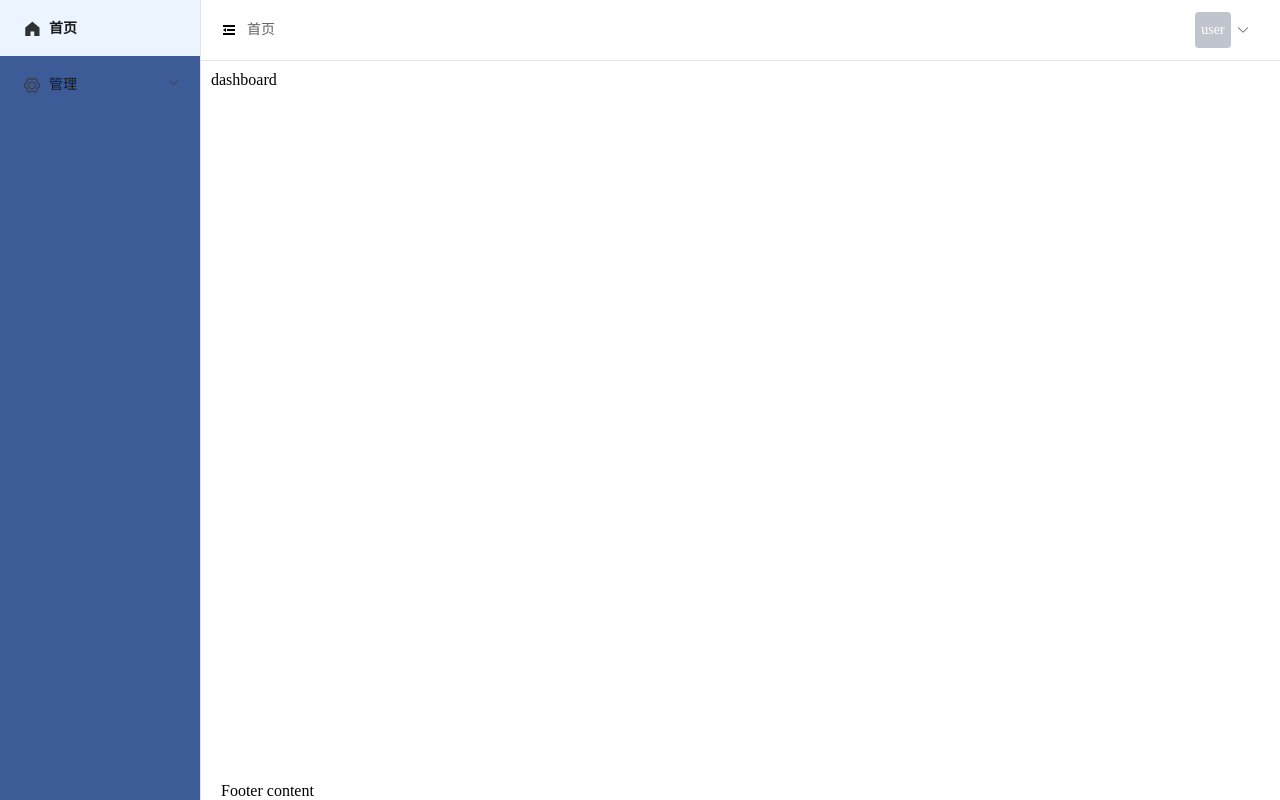
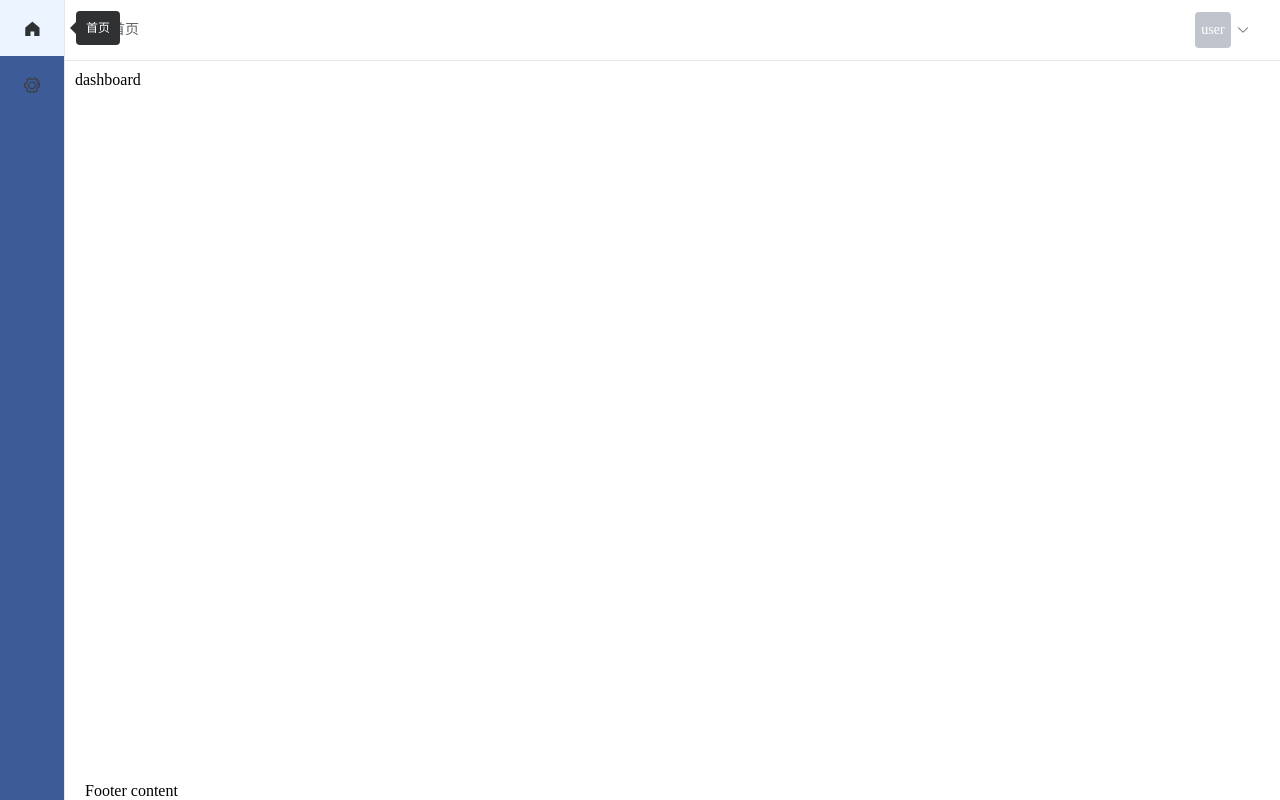
Before and after one commit to sqm147896325/blog-back, a Vue app: page /dashboard in a window 1280 px wide. Built offline with nearby package versions, Linux system fonts and the light colour scheme; sample sign-in values are in the browser's storage.

Commit message:
[com] 侧边栏控制优化

```diff
--- a/src/Layout/components/Aside.vue
+++ b/src/Layout/components/Aside.vue
@@ -37,7 +37,7 @@ export default {
 		},
 		// 侧边栏是否展开
 		collapse(){
-			return this.$store.state.aside.asideOpen;
+			return this.$store.state.aside.asideClose;
 		}
 	}
 }
--- a/src/Layout/components/Header.vue
+++ b/src/Layout/components/Header.vue
@@ -56,13 +56,14 @@ export default {
 			});
 		},
 		setOpen(){
-			this.$store.commit('setOpen');
+			// 使vuex中侧边栏状态取反
+			this.$store.commit('setOpen',!this.$store.state.aside.asideClose);
 		},
 
 		/* 获取store中状态 */
 		// 侧边栏是否展开
 		collapse(){
-			return this.$store.state.aside.asideOpen;
+			return this.$store.state.aside.asideClose;
 		},
 
 		// 头像菜单选项
--- a/src/store/modules/aside.js
+++ b/src/store/modules/aside.js
@@ -29,14 +29,14 @@ routes = recursiveMenu(routes);
 
 export default {
     state: {
-		asideOpen: false,		// 控制侧边栏的展开折叠
+		asideClose: true,		// 控制侧边栏的展开折叠，true折叠，false展开
 		activeMenu: '',			// 默认活动的菜单
 		menu: routes			// 侧边栏菜单显示所需要的数据
 	},
 	mutations: {
 		// 控制侧边栏开启关闭
-		setOpen(state){
-			state.asideOpen = !state.asideOpen;
+		setOpen(state,open){
+			state.asideClose = open;
 		},
 		// 设置默认激活的侧边栏菜单项
 		setActiveMenu(state,activeMenu){
--- a/src/store/modules/userInfo.js
+++ b/src/store/modules/userInfo.js
@@ -3,7 +3,7 @@ export default {
 		userInfo: {},		// userInfo
 	},
 	mutations: {
-		// 控制侧边栏开启关闭
+		// 设置用户信息
 		setUserInfo(state,userInfo){
 			state.userInfo = userInfo;
 		},
```
